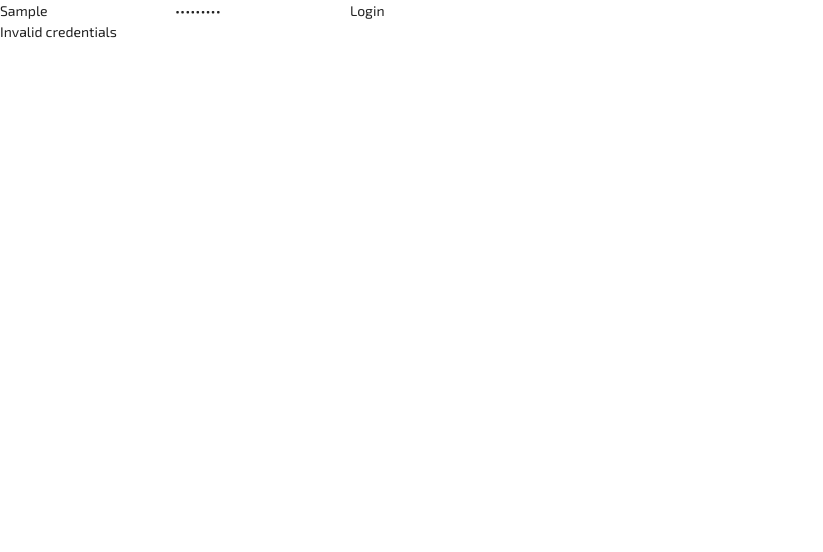
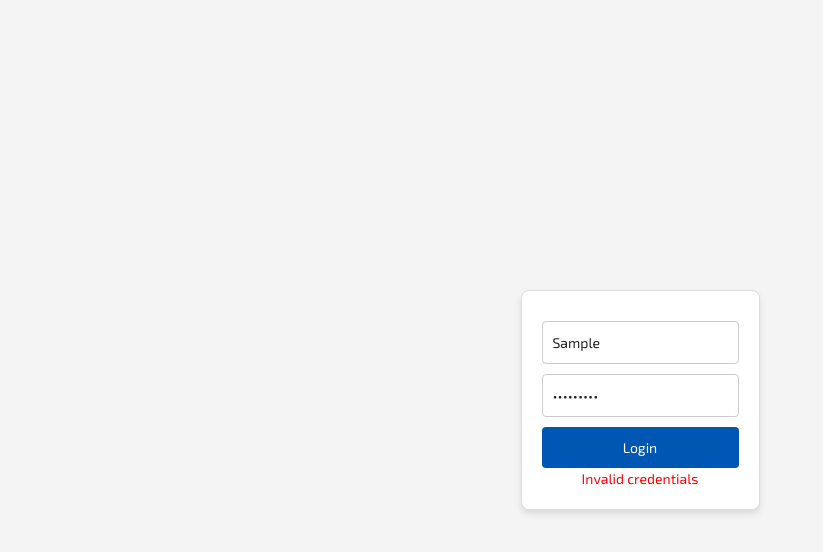
Before and after one commit to bilgeelocal/sarmis2, a Next.js app: page /login in a window 1280 px wide. Both pictures are taken after typing "Sample", "Sample123" into the empty fields and a click on the button "Login". Shown: the top 552 px of the page, without its empty margins (0-823 px from the left). Built offline with nearby package versions, Linux system fonts and the light colour scheme.

Commit message:
login uurchluv

```diff
--- a/package.json
+++ b/package.json
@@ -17,6 +17,7 @@
     "@emotion/react": "^11.11.4",
     "@emotion/styled": "^11.11.0",
     "@mui/material": "^5.15.11",
+    "@next/font": "14.1.0",
     "@prisma/client": "^5.12.1",
     "@types/antd": "^1.0.0",
     "@types/react": "18.2.60",
--- /dev/null
+++ b/src/pages/Login.module.css
@@ -0,0 +1,44 @@
+.loginContainer {
+    display: flex;
+    align-items: center;
+    justify-content: center;
+    height: 100vh;
+    background-color: #f4f4f4;
+  }
+
+  .loginForm {
+    padding: 20px;
+    border: 1px solid #ddd;
+    border-radius: 8px;
+    background: white;
+    box-shadow: 0 4px 6px rgba(0,0,0,0.1);
+  }
+
+  .loginInput {
+    display: block;
+    width: 100%;
+    padding: 10px;
+    margin: 10px 0;
+    border: 1px solid #ccc;
+    border-radius: 4px;
+  }
+
+  .loginButton {
+    width: 100%;
+    padding: 10px;
+    background-color: #0056b3;
+    color: white;
+    border: none;
+    border-radius: 4px;
+    cursor: pointer;
+    transition: background-color 0.3s;
+  }
+
+  .loginButton:hover {
+    background-color: #004494;
+  }
+
+  .errorMessage {
+    color: red;
+    text-align: center;
+  }
--- a/src/pages/login.tsx
+++ b/src/pages/login.tsx
@@ -1,5 +1,6 @@
 import { useState } from 'react';
 import { useRouter } from 'next/router';
+import styles from './Login.module.css'; // Importing the styles
 
 const Login = () => {
   const [username, setUsername] = useState('');
@@ -7,27 +8,27 @@ const Login = () => {
   const [loginError, setLoginError] = useState('');
   const router = useRouter();
 
-  const handleLogin = async (e: React.FormEvent) => {
+  const handleLogin = async (e) => {
     e.preventDefault();
-    // Simple validation (In real scenario, replace this with proper authentication logic)
     if (username === 'admin' && password === '$4rmis467') {
-      sessionStorage.setItem('auth', 'true'); // Setting session storage item
-      router.push('/'); // Navigate to the home page
+      sessionStorage.setItem('auth', 'true');
+      router.push('/');
     } else {
       setLoginError('Invalid credentials');
-      sessionStorage.removeItem('auth'); // Ensure auth session is cleared
+      sessionStorage.removeItem('auth');
     }
   };
 
   return (
-    <div className="login-container">
-      <form onSubmit={handleLogin}>
+    <div className={styles.loginContainer}>
+      <form onSubmit={handleLogin} className={styles.loginForm}>
         <input
           type="text"
           value={username}
           onChange={(e) => setUsername(e.target.value)}
           placeholder="Username"
           required
+          className={styles.loginInput}
         />
         <input
           type="password"
@@ -35,9 +36,10 @@ const Login = () => {
           onChange={(e) => setPassword(e.target.value)}
           placeholder="Password"
           required
+          className={styles.loginInput}
         />
-        <button type="submit">Login</button>
-        {loginError && <p>{loginError}</p>}
+        <button type="submit" className={styles.loginButton}>Login</button>
+        {loginError && <p className={styles.errorMessage}>{loginError}</p>}
       </form>
     </div>
   );
--- a/src/styles/globals.css
+++ b/src/styles/globals.css
@@ -121,3 +121,48 @@
 .chart-container {
   margin: 10px; /* Adds space between the charts */
 }
+
+.loginContainer {
+  display: flex;
+  align-items: center;
+  justify-content: center;
+  height: 100vh;
+  background-color: #f4f4f4;
+}
+
+.loginForm {
+  padding: 20px;
+  border: 1px solid #ddd;
+  border-radius: 8px;
+  background: white;
+  box-shadow: 0 4px 6px rgba(0,0,0,0.1);
+}
+
+.loginInput {
+  display: block;
+  width: 100%;
+  padding: 10px;
+  margin: 10px 0;
+  border: 1px solid #ccc;
+  border-radius: 4px;
+}
+
+.loginButton {
+  width: 100%;
+  padding: 10px;
+  background-color: #0056b3;
+  color: white;
+  border: none;
+  border-radius: 4px;
+  cursor: pointer;
+  transition: background-color 0.3s;
+}
+
+.loginButton:hover {
+  background-color: #004494;
+}
+
+.errorMessage {
+  color: red;
+  text-align: center;
+}
```
Also changed, not shown: 1 other file (tests, documents, lock files or other folders).
